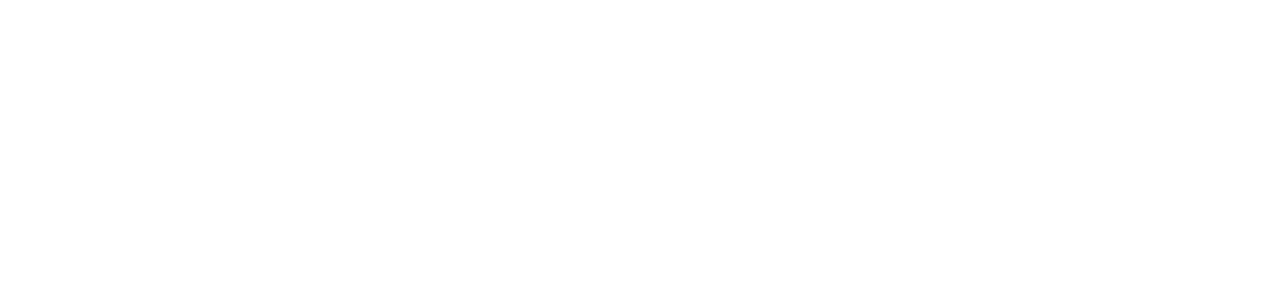
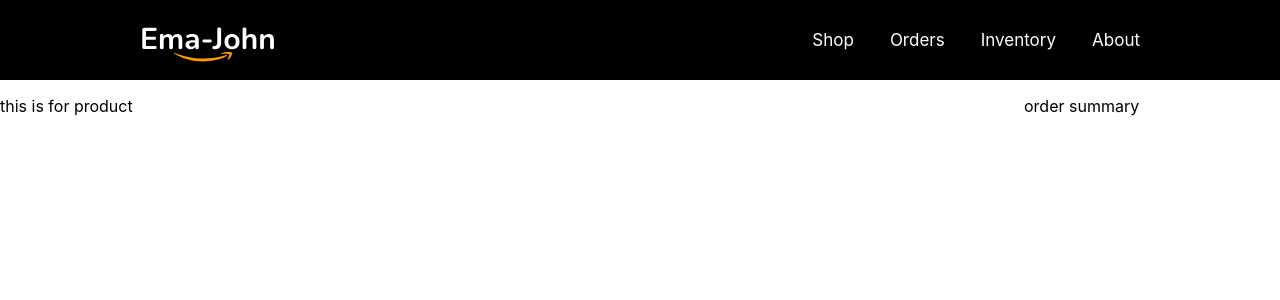
Before and after one commit to saifabrar17/react_e_store, a React (Create React App) app: page / in a window 1280 px wide. Shown: the top 300 px of the page. Built offline with nearby package versions, Linux system fonts and the light colour scheme.

Commit message:
header complete

```diff
--- a/src/App.js
+++ b/src/App.js
@@ -1,10 +1,12 @@
-import logo from './logo.svg';
 import './App.css';
+import Header from './components/Header/Header';
+import Shop from './components/Shop/Shop';
 
 function App() {
   return (
-    <div className="App">
-
+    <div>
+      <Header></Header>
+      <Shop></Shop>
     </div>
   );
 }
--- /dev/null
+++ b/src/components/Header/Header.css
@@ -0,0 +1,18 @@
+.header{
+    height:  80px;
+    background-color: black;
+    display: flex;
+    align-items: center;
+    justify-content: space-between;
+    padding-left: 140px;
+    padding-right: 140px;
+}
+.header a{
+    color: #ffffff;
+    text-decoration: none;
+    font-size: 17px;
+    margin-left: 36px;
+}
+.header a:hover{
+    color: orange;
+}
--- /dev/null
+++ b/src/components/Header/Header.js
@@ -0,0 +1,20 @@
+import React from 'react';
+import logo from '../../images/Logo.svg'
+import './Header.css'
+
+const Header = () => {
+    return (
+       <nav className='header'>
+           <img src={logo} alt="" />
+           <div>
+               <a href="/shop">Shop</a>
+               <a href="/orders">Orders</a>
+               <a href="/inventory">Inventory</a>
+               <a href="/about">About</a>
+           </div>
+       </nav>
+
+    );
+};
+
+export default Header;
--- /dev/null
+++ b/src/components/Shop/Shop.css
@@ -0,0 +1,4 @@
+.shop-container{
+    display: grid;
+    grid-template-columns: 4fr 1fr;
+}
--- /dev/null
+++ b/src/components/Shop/Shop.js
@@ -0,0 +1,17 @@
+import React from 'react';
+import './Shop.css'
+
+const Shop = () => {
+    return (
+        <div className='shop-container'>
+            <div className="products-container">
+                <p>this is for product</p>
+            </div>
+            <div className="cart-container">
+                <p>order summary</p>
+            </div>
+        </div>
+    );
+};
+
+export default Shop;
```
Also changed, not shown: public/products.json (renamed from src/fakeData/products.json).
